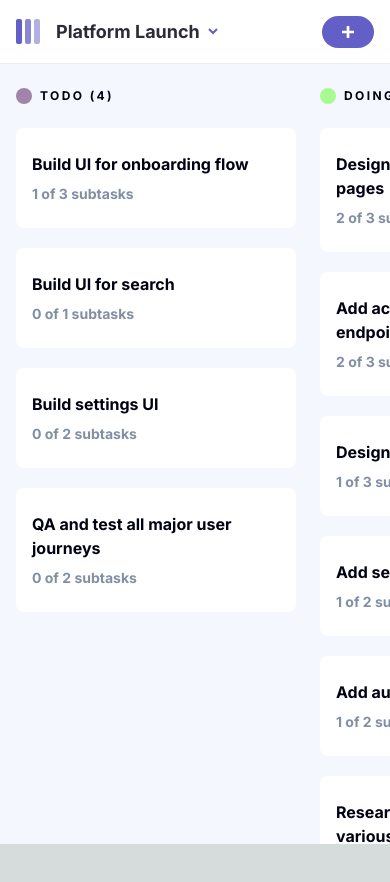
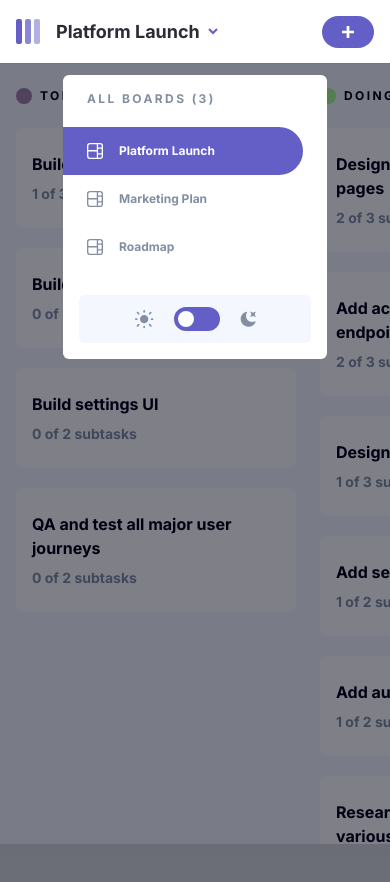
Before and after one commit to RogelioCamargo/kanban-task-management, a Next.js app: page / in a window 390 px wide. Both pictures are taken after a click on the button 212 px from the left and 31 px from the top of the page. Shown: the top 882 px of the page. Before the commit the page ends 844 px from the top, so only its background shows below. Built offline with nearby package versions, Linux system fonts and the light colour scheme.

Commit message:
Create mobile menu fof header

```diff
--- a/components/Aside.tsx
+++ b/components/Aside.tsx
@@ -54,12 +54,7 @@ export default function Aside() {
               onClick={() => setOpenCreateBoardForm(true)}
               className="flex items-center py-4 gap-4 pl-6 rounded-r-full cursor-pointer hover:dark:bg-white hover:bg-primary hover:bg-opacity-10 hover:text-primary"
             >
-              <svg width="16" height="16" xmlns="http://www.w3.org/2000/svg">
-                <path
-                  d="M0 2.889A2.889 2.889 0 0 1 2.889 0H13.11A2.889 2.889 0 0 1 16 2.889V13.11A2.888 2.888 0 0 1 13.111 16H2.89A2.889 2.889 0 0 1 0 13.111V2.89Zm1.333 5.555v4.667c0 .859.697 1.556 1.556 1.556h6.889V8.444H1.333Zm8.445-1.333V1.333h-6.89A1.556 1.556 0 0 0 1.334 2.89V7.11h8.445Zm4.889-1.333H11.11v4.444h3.556V5.778Zm0 5.778H11.11v3.11h2a1.556 1.556 0 0 0 1.556-1.555v-1.555Zm0-7.112V2.89a1.555 1.555 0 0 0-1.556-1.556h-2v3.111h3.556Z"
-                  fill="currentColor"
-                />
-              </svg>
+              <BoardIcon />
               <span>+ Create New Board</span>
             </li>
           </ul>
--- a/components/Header.tsx
+++ b/components/Header.tsx
@@ -2,13 +2,24 @@
 
 import { useContext, useState } from "react";
 import Button from "./ui/Button";
-import { BoardContext } from "@/providers";
+import { BoardContext, BoardDispatchContext } from "@/providers";
 import AddTaskForm from "./AddTaskForm";
-import { ChevronDownIcon, MobileCompanyIcon } from "./ui/Icons";
+import {
+  AddIcon,
+  BoardIcon,
+  ChevronDownIcon,
+  MobileCompanyIcon,
+} from "./ui/Icons";
+import ThemeToggler from "./ui/ThemeToggler";
+import { ActionType } from "@/store/actions";
 
 export default function Header() {
   const { board } = useContext(BoardContext);
   const [openAddTaskForm, setOpenAddTaskForm] = useState(false);
+  const [openMenu, setOpenMenu] = useState(false);
+
+  const { boards, board: selectedBoard } = useContext(BoardContext);
+  const dispatch = useContext(BoardDispatchContext);
 
   const closeForm = () => {
     setOpenAddTaskForm(false);
@@ -20,24 +31,17 @@ export default function Header() {
         <MobileCompanyIcon />
         <div className="flex items-center gap-2">
           <h1 className="text-lg font-bold">{board && board.name}</h1>
-          <button className="md:hidden">
+          <button
+            className="md:hidden"
+            onClick={() => setOpenMenu((previousState) => !previousState)}
+          >
             <ChevronDownIcon />
           </button>
         </div>
       </div>
       <div className="flex items-center gap-4">
         <Button onClick={() => setOpenAddTaskForm(true)}>
-          <svg
-            className="md:hidden"
-            width="12"
-            height="12"
-            xmlns="http://www.w3.org/2000/svg"
-          >
-            <path
-              fill="#FFF"
-              d="M7.368 12V7.344H12V4.632H7.368V0H4.656v4.632H0v2.712h4.656V12z"
-            />
-          </svg>
+          <AddIcon />
           <span className="hidden md:inline">+ Add New Task</span>
         </Button>
         {/* <ExpandIcon /> */}
@@ -45,6 +49,48 @@ export default function Header() {
       {openAddTaskForm && board ? (
         <AddTaskForm board={board} closeForm={closeForm} />
       ) : null}
+      {openMenu ? (
+        <>
+          <div
+            className="h-screen w-screen absolute top-[63px] left-0 bg-black bg-opacity-50 z-0"
+            onClick={() => setOpenMenu(false)}
+          />
+          <div className="text-xs font-bold bg-white dark:bg-gray-500 fixed top-[75px] left-1/2 -translate-x-1/2 w-[264px] rounded-md flex flex-col gap-6 py-4">
+            <div className="text-gray-300 flex flex-col justify-between h-full">
+              <h2 className="uppercase text-xs tracking-[2.4px] mb-5 pl-6">
+                All Boards ({boards.length})
+              </h2>
+              <ul className="pr-6">
+                {boards.map((board) => {
+                  return (
+                    <li
+                      key={board.id}
+                      className={[
+                        "flex items-center py-4 gap-4 pl-6 rounded-r-full cursor-pointer",
+                        selectedBoard && selectedBoard.id === board.id
+                          ? "bg-primary text-white"
+                          : "hover:dark:bg-white hover:bg-primary hover:bg-opacity-10 hover:text-primary",
+                      ].join(" ")}
+                      onClick={() =>
+                        dispatch({
+                          type: ActionType.SelectBoard,
+                          payload: { id: board.id },
+                        })
+                      }
+                    >
+                      <BoardIcon />
+                      <span>{board.name}</span>
+                    </li>
+                  );
+                })}
+              </ul>
+            </div>
+            <div className="px-4">
+              <ThemeToggler />
+            </div>
+          </div>
+        </>
+      ) : null}
     </header>
   );
 }
--- a/components/ui/Icons.tsx
+++ b/components/ui/Icons.tsx
@@ -34,13 +34,25 @@ export const MobileCompanyIcon = () => {
   );
 };
 
+export const AddIcon = () => {
+  return (
+    <svg
+      className="md:hidden"
+      width="12"
+      height="12"
+      xmlns="http://www.w3.org/2000/svg"
+    >
+      <path
+        fill="#FFF"
+        d="M7.368 12V7.344H12V4.632H7.368V0H4.656v4.632H0v2.712h4.656V12z"
+      />
+    </svg>
+  );
+};
+
 export const ChevronDownIcon = () => {
   return (
-    <svg
-      width="10"
-      height="7"
-      xmlns="http://www.w3.org/2000/svg"
-    >
+    <svg width="10" height="7" xmlns="http://www.w3.org/2000/svg">
       <path stroke="#635FC7" strokeWidth="2" fill="none" d="m1 1 4 4 4-4" />
     </svg>
   );
```
